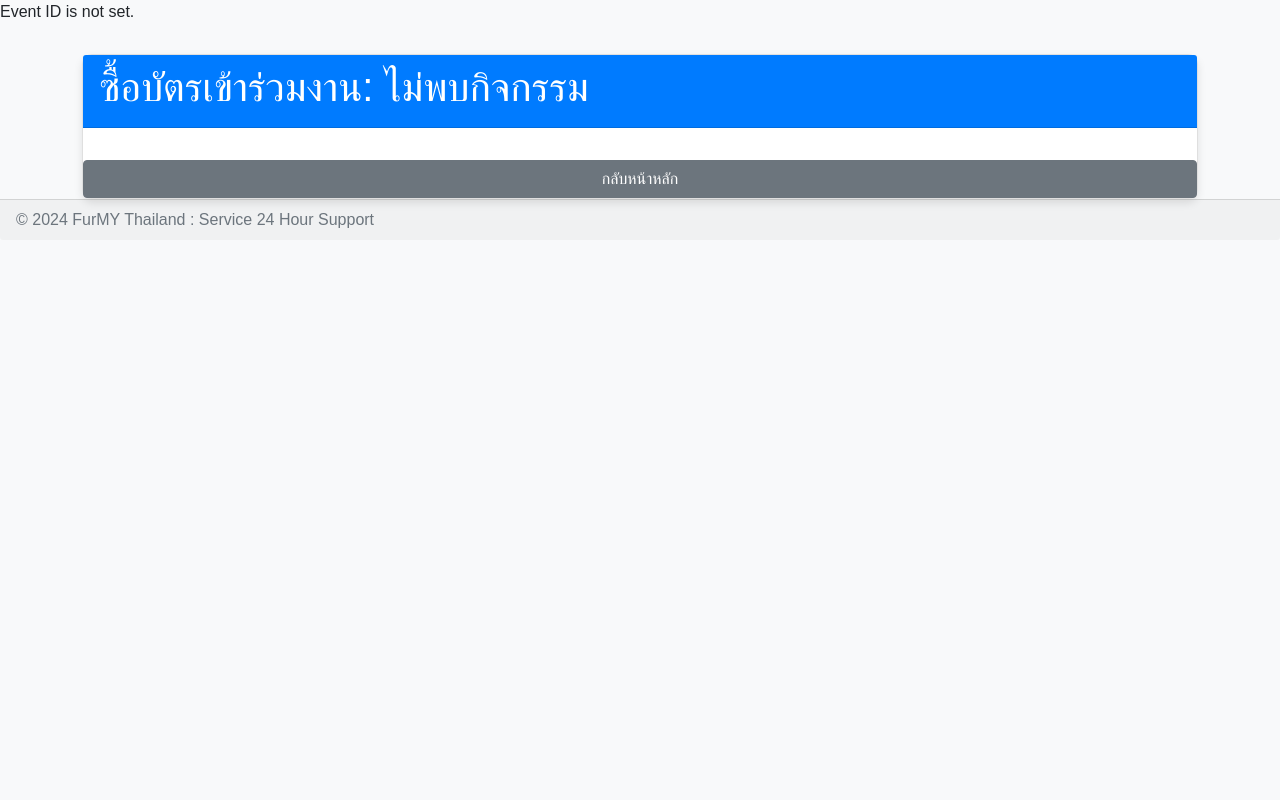
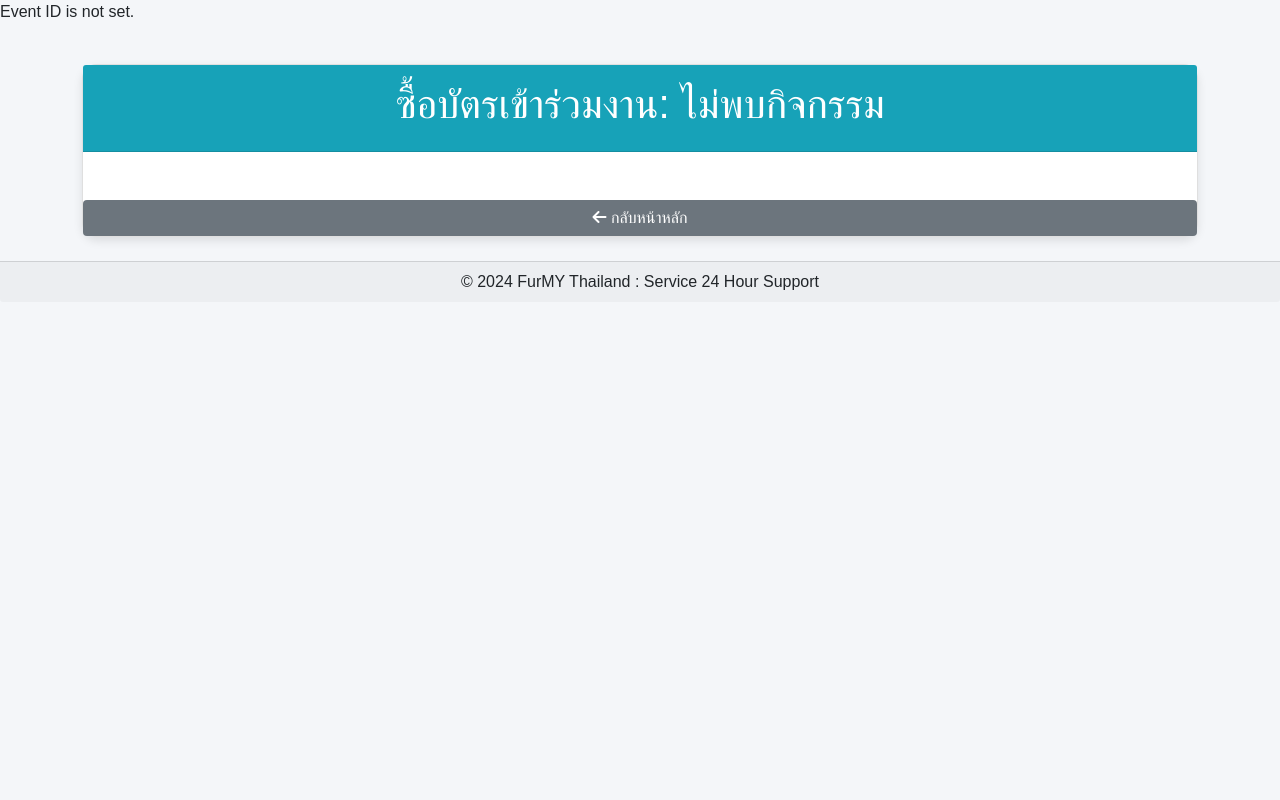
Before and after one commit to mrmyyoochannel/website-price-ticket, a PHP site: page /_shop/buy_ticket.php in a window 1280 px wide. Run offline with PHP 8.4, Linux system fonts and the light colour scheme; a user stored in the database is signed in; data comes from the database, SQL or seed files in the repository; some libraries are stand-ins or nearby versions.

Commit message:
Update buy_ticket.php

```diff
--- a/_shop/buy_ticket.php
+++ b/_shop/buy_ticket.php
@@ -1,23 +1,18 @@
 <?php
 session_start();
-if(!isset($_SESSION['id'])) {
+if (!isset($_SESSION['id'])) {
     header("location: ../login.php");
     exit;
 }
 include '../_system.site/_connect.php'; // ไฟล์เชื่อมต่อฐานข้อมูล
 
-// ตรวจสอบว่าคีย์ event_id มีอยู่ในอาร์เรย์ $_GET
 if (isset($_GET['event_id'])) {
     $event_id = $_GET['event_id'];
-
-    // ตรวจสอบว่าค่าของ event_id ไม่เป็นค่าว่าง
     if (!empty($event_id)) {
-        // ใช้ prepared statement
         $stmt = $conn->prepare("SELECT * FROM events WHERE id = ?");
         $stmt->bind_param("i", $event_id);
         $stmt->execute();
         $result = $stmt->get_result();
-
         if ($result) {
             $event = $result->fetch_assoc();
         } else {
@@ -41,51 +36,65 @@
     <link href="https://stackpath.bootstrapcdn.com/bootstrap/5.1.3/css/bootstrap.min.css" rel="stylesheet">
     <!-- SweetAlert2 CSS -->
     <link rel="stylesheet" href="https://cdn.jsdelivr.net/npm/sweetalert2@11/dist/sweetalert2.min.css">
+    <!-- FontAwesome Icons -->
+    <link rel="stylesheet" href="https://cdnjs.cloudflare.com/ajax/libs/font-awesome/6.0.0-beta3/css/all.min.css">
     <style>
         body {
-            background-color: #f8f9fa;
+            background-color: #f4f6f9;
             font-family: 'Arial', sans-serif;
         }
         .container {
-            margin-top: 30px;
+            margin-top: 40px;
         }
         .card {
             margin-top: 20px;
-            border-radius: 10px;
-            box-shadow: 0 4px 8px rgba(0, 0, 0, 0.1);
+            border-radius: 15px;
+            box-shadow: 0 4px 10px rgba(0, 0, 0, 0.1);
         }
         .card-header {
-            background-color: #007bff;
+            background-color: #17a2b8;
             color: white;
-            border-radius: 10px 10px 0 0;
+            text-align: center;
+            padding: 15px;
+            border-radius: 15px 15px 0 0;
         }
         .btn-primary {
-            background-color: #007bff;
+            background-color: #28a745;
+            border: none;
+            transition: background-color 0.3s ease;
+        }
+        .btn-primary:hover {
+            background-color: #218838;
+        }
+        .btn-secondary {
+            background-color: #6c757d;
             border: none;
         }
-        .btn-primary:hover {
-            background-color: #0056b3;
+        .btn-secondary:hover {
+            background-color: #5a6268;
+        }
+        .form-label {
+            font-weight: bold;
+        }
+        .form-control {
+            border-radius: 10px;
+            border: 1px solid #ced4da;
         }
         .alert-warning {
             background-color: #fff3cd;
             color: #856404;
             border: 1px solid #ffeeba;
         }
-        /* ทำให้ responsive */
         @media (max-width: 768px) {
             .container {
                 margin-top: 20px;
                 padding: 10px;
             }
             .card-header h1 {
-                font-size: 1.5rem;
+                font-size: 1.4rem;
             }
-            .card-body form label {
+            .form-label {
                 font-size: 1rem;
-            }
-            .btn {
-                width: 100%;
-                margin-top: 10px;
             }
         }
     </style>
@@ -101,25 +110,25 @@
                 <form action="process_ticket.php" method="post" enctype="multipart/form-data">
                     <input type="hidden" name="event_id" value="<?php echo $event_id; ?>">
                     <div class="mb-3">
-                        <label for="user_email" class="form-label">Gmail:</label>
+                        <label for="user_email" class="form-label"><i class="fas fa-envelope"></i> Gmail:</label>
                         <input type="email" id="user_email" name="user_email" class="form-control" required>
                     </div>
                     <div class="mb-3">
-                        <label for="payment_proof" class="form-label">แนบรูปแสดงการโอนเงิน:</label>
+                        <label for="payment_proof" class="form-label"><i class="fas fa-file-upload"></i> แนบรูปแสดงการโอนเงิน:</label>
                         <input type="file" id="payment_proof" name="payment_proof" class="form-control" accept="image/*" required>
                     </div>
-                    <button type="submit" class="btn btn-primary">ซื้อบัตร</button>
+                    <button type="submit" class="btn btn-primary w-100"><i class="fas fa-ticket-alt"></i> ซื้อบัตร</button>
                 </form>
                 <?php } ?>
             </div>
-            <a href="../_shop/" class="btn btn-secondary">กลับหน้าหลัก</a>
+            <a href="../_shop/" class="btn btn-secondary mt-3 w-100"><i class="fas fa-arrow-left"></i> กลับหน้าหลัก</a>
         </div>
     </div>
     <!-- SweetAlert2 JavaScript -->
     <script src="https://cdn.jsdelivr.net/npm/sweetalert2@11"></script>
     <!-- Bootstrap 5 JavaScript -->
     <script src="https://stackpath.bootstrapcdn.com/bootstrap/5.1.3/js/bootstrap.bundle.min.js"></script>
-      <div class="card-footer text-muted">
+      <div class="card-footer text-center mt-4">
   © 2024 <?= $web_record['web_name']; ?> : Service 24 Hour Support
   </div>
 </body>
```
